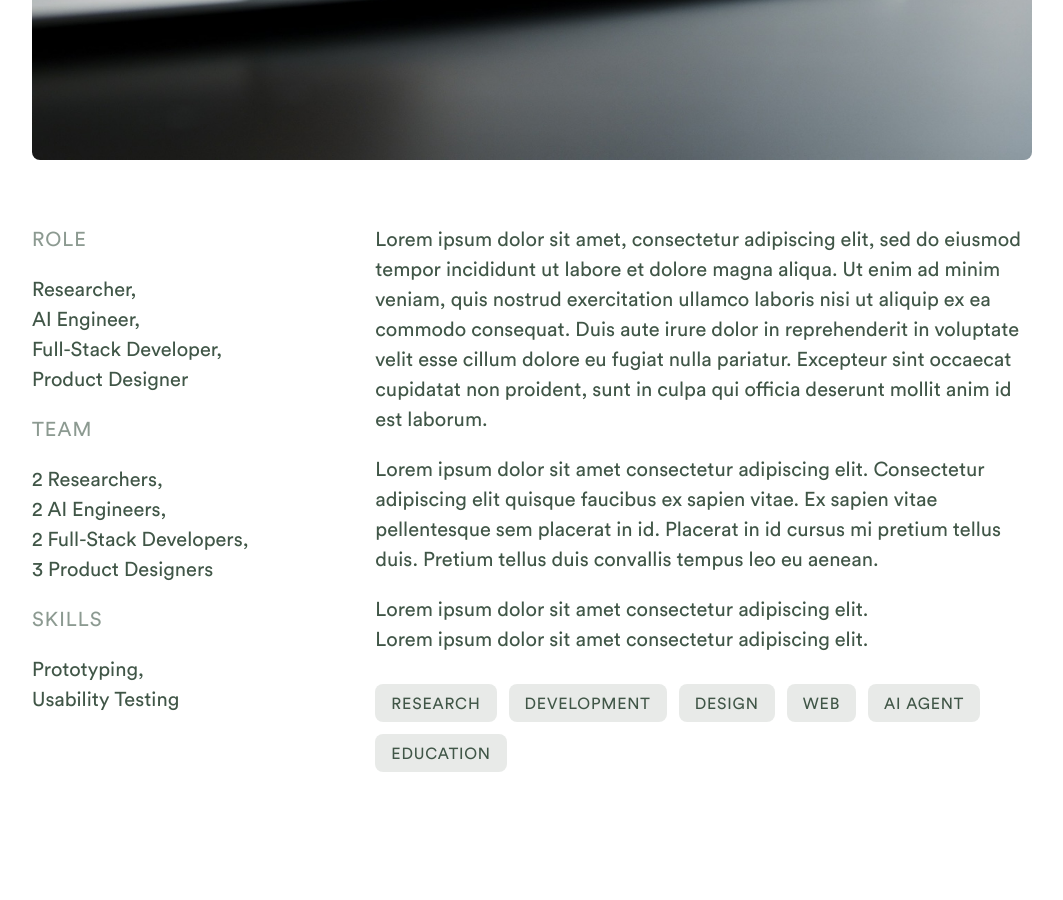
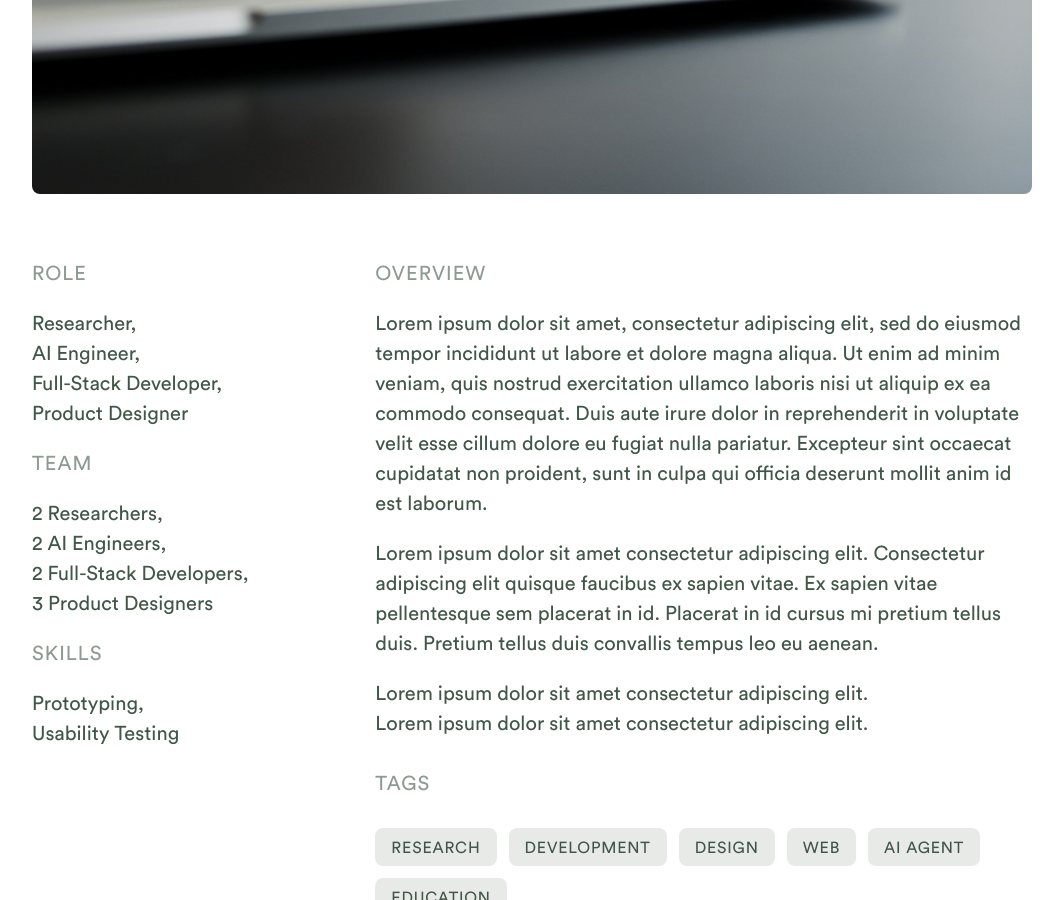
Before and after one commit to azurestocking/azurestocking.github.io, a Jekyll site: the page built from _projects/theorama.html, in a window 1280 px wide and 900 px high, scrolled down 739 px. Shown: the whole window, without its empty margins (108-1171 px from the left). Built offline with Jekyll 4.4.1, drawn with Linux system fonts in a browser that asks for light colours; some web fonts are replaced.

Commit message:
Update template

```diff
--- a/_includes/project-header.html
+++ b/_includes/project-header.html
@@ -1,6 +1,6 @@
 <section style="padding-top: 0px;" id="overview">
-    <div class="grid grid-3" style="margin-top: 0px;">
-        <div class="p-xl" style="margin-block-end: 64px; grid-column: 1 / span 2; margin-block-end: 0px;">
+    <div class="grid grid-3" style="margin-top: 0px; margin-bottom: 64px;">
+        <div class="p-xl" style="grid-column: 1 / span 2; margin-block-end: 0px;">
             {{ page.title }}
         </div>
     </div>
@@ -42,6 +42,7 @@
         </div>
         <div>
             <div class="list">
+                <h2 class="np" style="margin-block-end: 0px;">OVERVIEW</h2>
                 <p>{{ page.desc }}</p>
                 <p>{{ page.contribution }}</p>
                 <div>
@@ -50,6 +51,7 @@
                     {% endfor %}
                 </div>
             </div>
+            <h2 class="np" style="margin-block-start: 30px; margin-block-end: 0px;">TAGS</h2>
             <div class="tag-group">
                 {% for tag in page.tags %}
                     <span class="tag">{{ tag }}</span>
```
